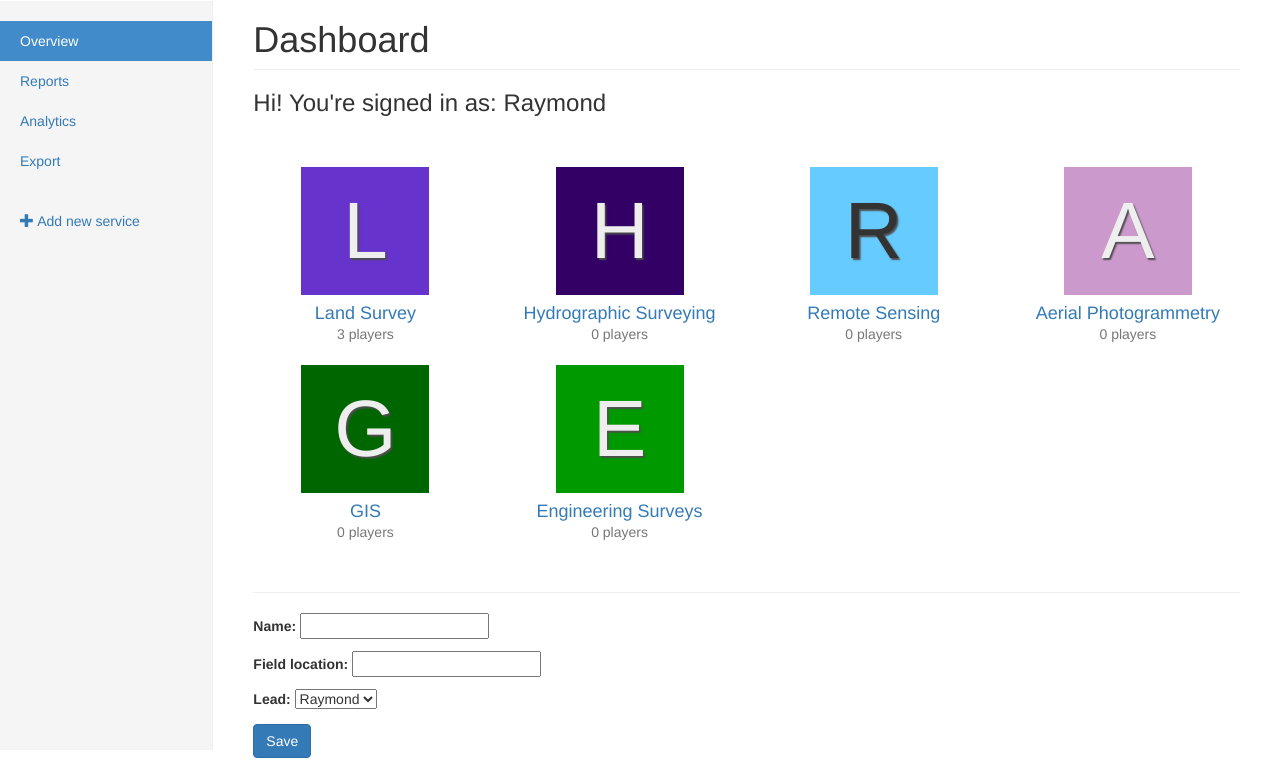
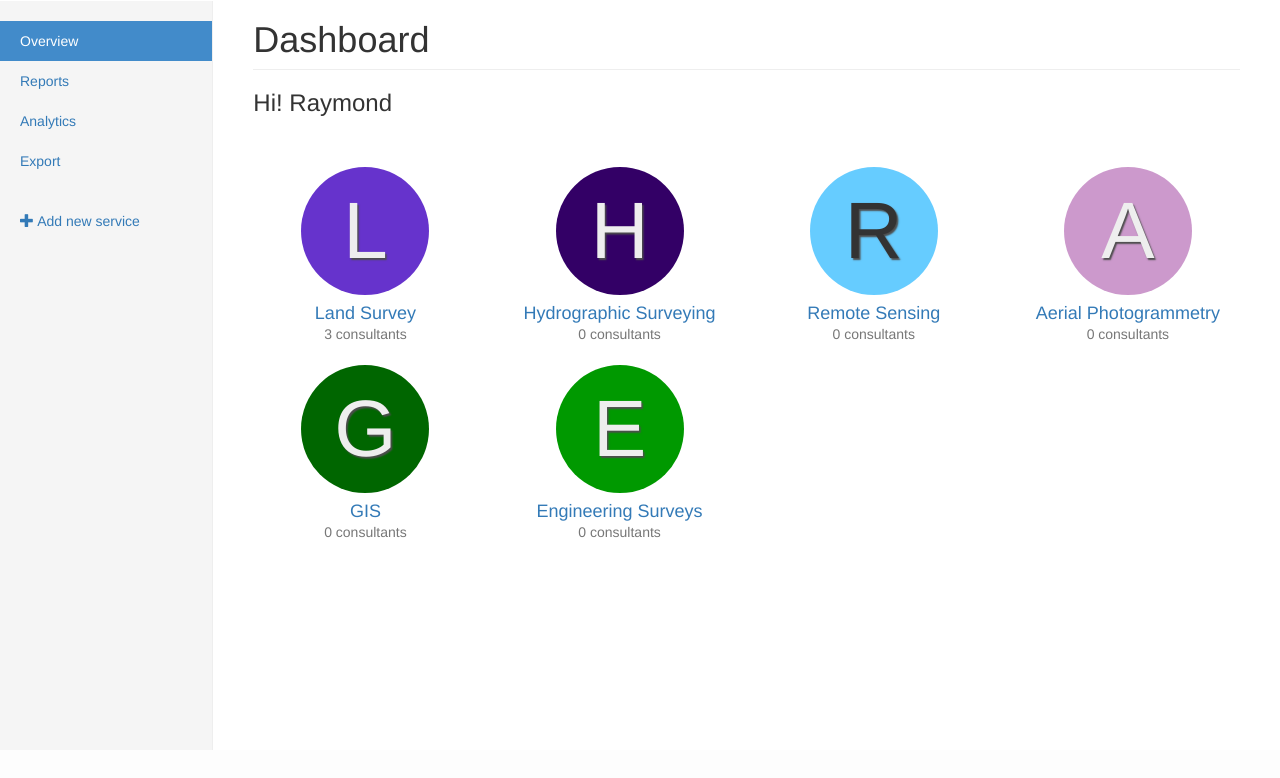
Before and after one commit to CanonMinds/django-home, a Django app: page /teams/ in a window 1280 px wide. Shown: the part 50-828 px from the top of the page. After the commit the page ends 800 px from the top, so only its background shows below. Run offline with Django 3.2, Linux system fonts and the light colour scheme; a user stored in the database is signed in; data comes from the database, SQL or seed files in the repository; some libraries are stand-ins or nearby versions.

Commit message:
updated team_list and _team

```diff
--- a/djangogoal/teams/templates/teams/_team.html
+++ b/djangogoal/teams/templates/teams/_team.html
@@ -1,7 +1,7 @@
 <div class="col-xs-6 col-sm-3 placeholder">
 	<a href="{% url 'teams:detail' team.pk %}">
-		<i class="avatar avatar-lg avatar-color-{{ num }} avatar-letter-{{ team.name.0|lower }} rounded"></i>
+		<i class="avatar avatar-lg avatar-color-{{ num }} avatar-letter-{{ team.name.0|lower }} rounded" style="border-radius: 50%;"></i>
 		<h4>{{ team.name }}</h4>
-		<span class="text-muted">{{ team.players.count }} player{{ team.players.count|pluralize }}</span>
+		<span class="text-muted">{{ team.players.count }} consultant{{ team.players.count|pluralize }}</span>
 	</a>
 </div>
--- a/djangogoal/teams/templates/teams/team_list.html
+++ b/djangogoal/teams/templates/teams/team_list.html
@@ -10,21 +10,20 @@
 {% block body_content %}
 <h1 class="page-header">Dashboard</h1>
 <div class="" style="margin-bottom: 50px;">
-    <h3>Hi! You're signed in as: {{ user }}</h3>
+    <h3>Hi! {{ user }}</h3>
 </div>
 <div class="row placeholders">
 	{% for team in teams %}
 		{% team_avatar team %}
     {% endfor %}
-
 </div>
 
-{% if user.is_authenticated  %}
+<!-- {% if user.is_authenticated  %}
 <hr>
 <form method="POST">
     {% csrf_token %}
     {{ form.as_p}}
     <input type="submit" class="btn btn-primary" value="Save">
 </form>
-{% endif %}
+{% endif %} -->
 {% endblock %}
```
